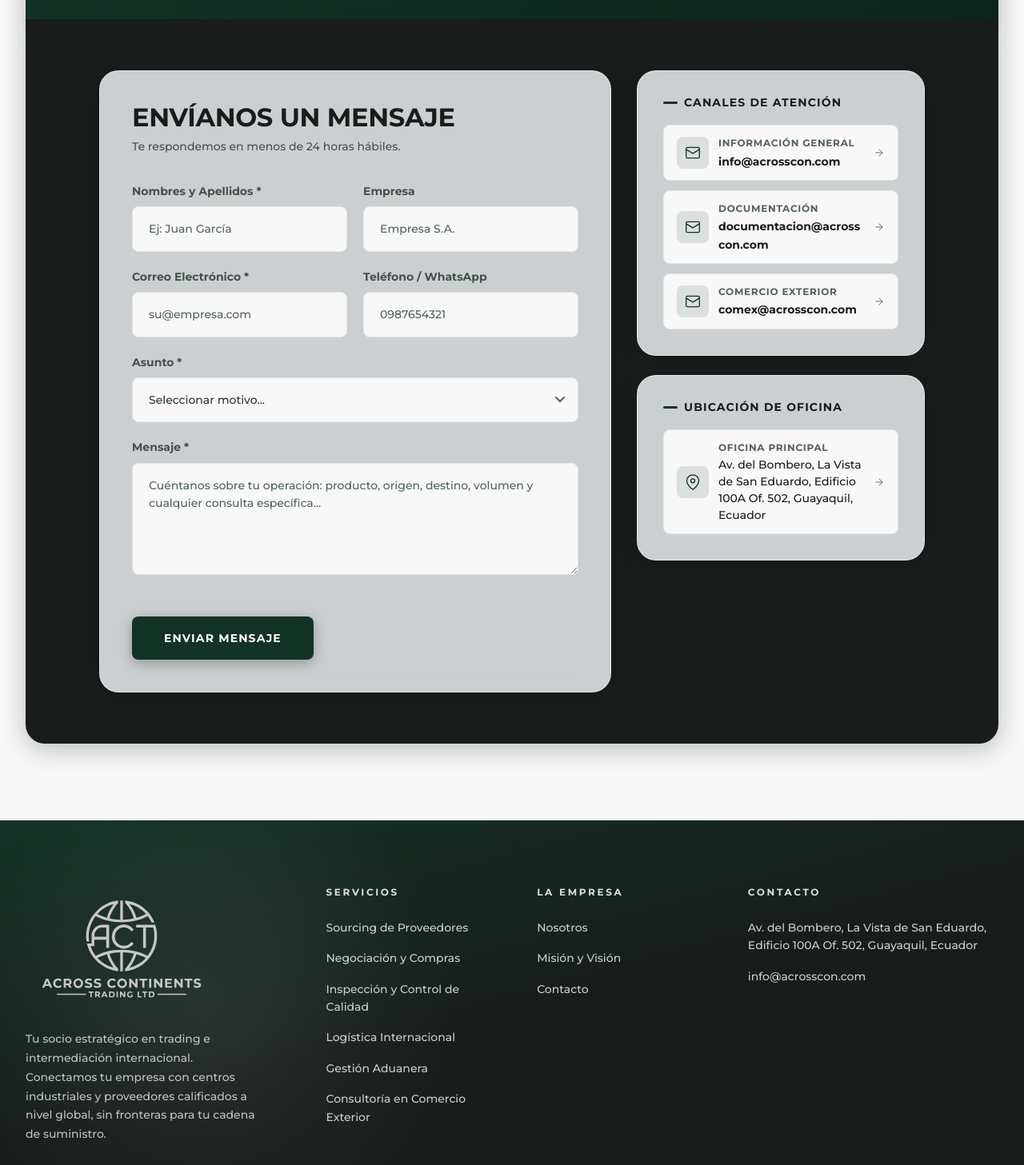
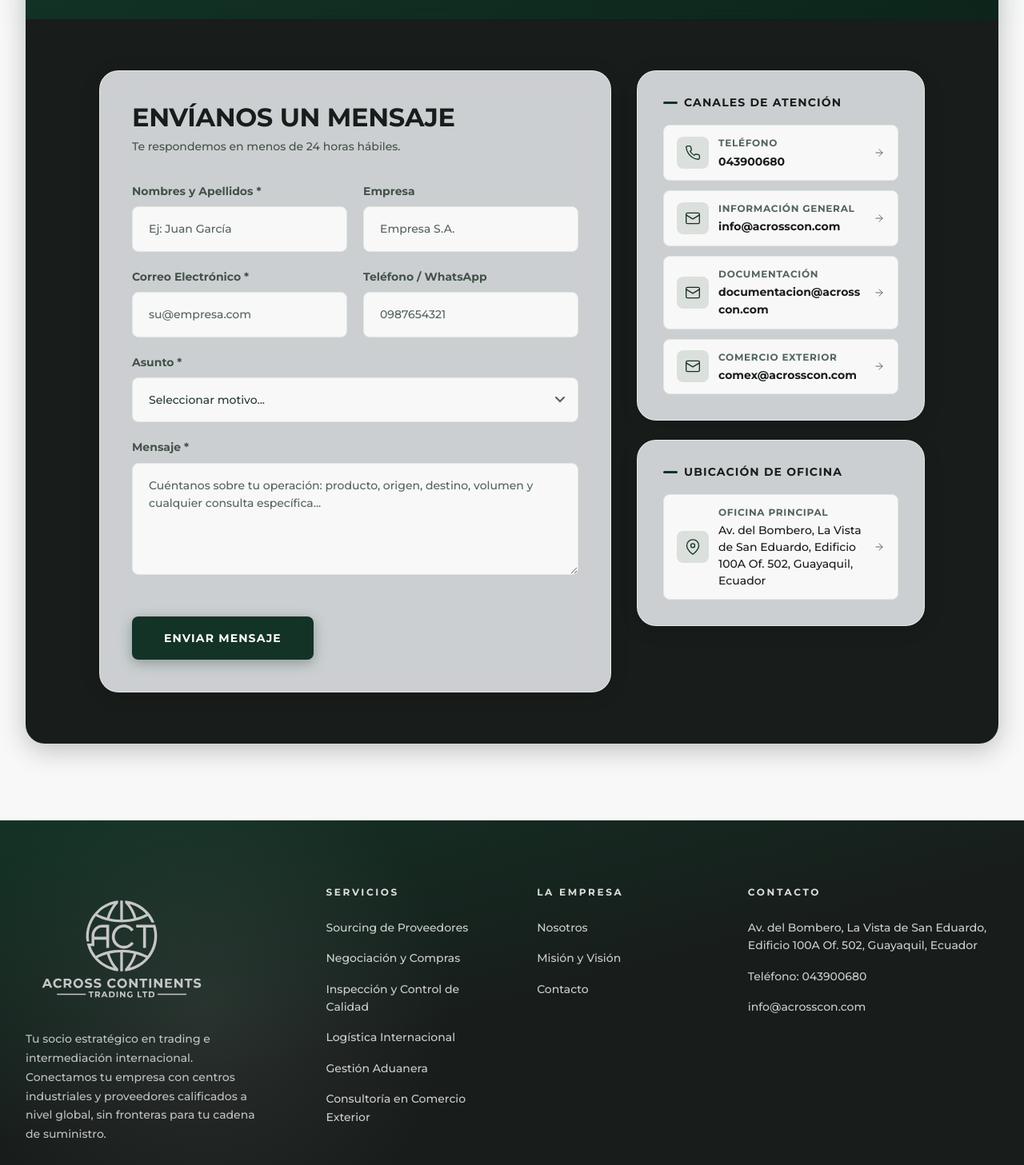
Before and after one commit to Chrisnewgear/AcrossWebSite, a React (Vite) app: page /contacto in a window 1280 px wide. Shown: the part 713-2170 px from the top of the page at 80% size. Built offline with nearby package versions, Linux system fonts and the light colour scheme.

Commit message:
Phone number added to the footer and contact page

```diff
--- a/src/components/Footer/index.jsx
+++ b/src/components/Footer/index.jsx
@@ -132,6 +132,10 @@ export default function Footer() {
             <div className={s["contact-list"]}>
               <p className={s["contact-line"]}>{t.footer.address}</p>
               <p className={s["contact-line"]}>
+                {t.contacto.phoneLabel}: {" "}
+                <a href={`tel:${t.footer.phone}`}>{t.footer.phone}</a>
+              </p>
+              <p className={s["contact-line"]}>
                 <a href="mailto:info@acrosscon.com">info@acrosscon.com</a>
               </p>
               {/* <p className={s["contact-line"]}>www.acrosscon.com</p> */}
--- a/src/i18n/translations.js
+++ b/src/i18n/translations.js
@@ -81,7 +81,7 @@ export const translations = {
     },
 
     ventajas: {
-      title: "Por qué elegirnos",
+      title: "¿Por qué elegirnos?",
       intro:
         "Transformamos la incertidumbre de las compras internacionales en una operación estructurada, transparente y rentable. Como firma de intermediación comercial, conectamos a tu empresa de forma directa con los mercados globales gracias a nuestra presencia con oficinas estratégicas en China, EE. UU., India y Perú.",
       advantages: [
@@ -158,6 +158,7 @@ export const translations = {
         "Consultoría en Comercio Exterior",
       ],
       company: ["Nosotros", "Misión y Visión", "Contacto"],
+      phone: "043900680",
       address:
         "Av. del Bombero, La Vista de San Eduardo, Edificio 100A Of. 502, Guayaquil, Ecuador",
       copyright:
@@ -499,6 +500,8 @@ export const translations = {
       errorRate:
         "Ha enviado demasiados mensajes. Espere unos minutos o escríbanos a info@acrosscon.com.",
       channelsTitle: "Canales de Atención",
+      phoneLabel: "Teléfono",
+      phoneAction: "Llamar",
       channels: [
         {
           icon: "mail",
@@ -686,6 +689,7 @@ export const translations = {
         "Foreign Trade Consulting",
       ],
       company: ["About Us", "Mission & Vision", "Contact"],
+      phone: "043900680",
       address:
         "Av. del Bombero, La Vista de San Eduardo, Edificio 100A Of. 502, Guayaquil, Ecuador",
       copyright: "© 2026 Across Continents Trading. All rights reserved.",
@@ -1025,6 +1029,8 @@ export const translations = {
       errorRate:
         "You have sent too many messages. Please wait a few minutes or email us at info@acrosscon.com.",
       channelsTitle: "Contact Channels",
+      phoneLabel: "Phone",
+      phoneAction: "Call",
       channels: [
         {
           icon: "mail",
--- a/src/pages/Contacto/index.jsx
+++ b/src/pages/Contacto/index.jsx
@@ -267,6 +267,22 @@ export default function Contacto() {
               <div className={s["info-block"]}>
                 <h3 className={s["info-block-title"]}>{tc.channelsTitle}</h3>
                 <div className={s["channel-list"]}>
+                  <a
+                    href={`tel:${t.footer.phone}`}
+                    className={s["channel-item"]}
+                    aria-label={`${tc.phoneLabel}: ${t.footer.phone}. ${tc.phoneAction}`}
+                  >
+                    <span className={s["channel-icon"]}>
+                      <Icon name="phone" size={20} />
+                    </span>
+                    <span className={s["channel-info"]}>
+                      <span className={s["channel-label"]}>{tc.phoneLabel}</span>
+                      <span className={s["channel-value"]}>{t.footer.phone}</span>
+                    </span>
+                    <span className={s["channel-action"]} aria-hidden="true">
+                      <Icon name="arrowRight" size={14} />
+                    </span>
+                  </a>
                   {tc.channels.map((ch) => (
                     <a
                       key={ch.label}
```
